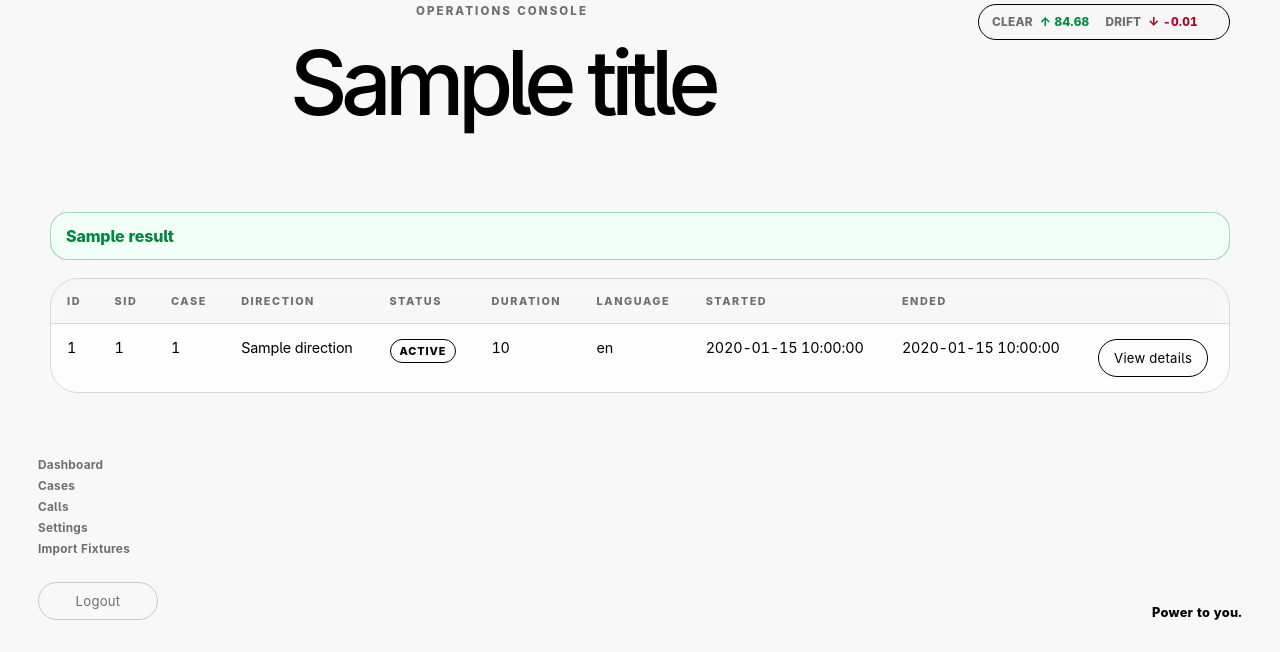
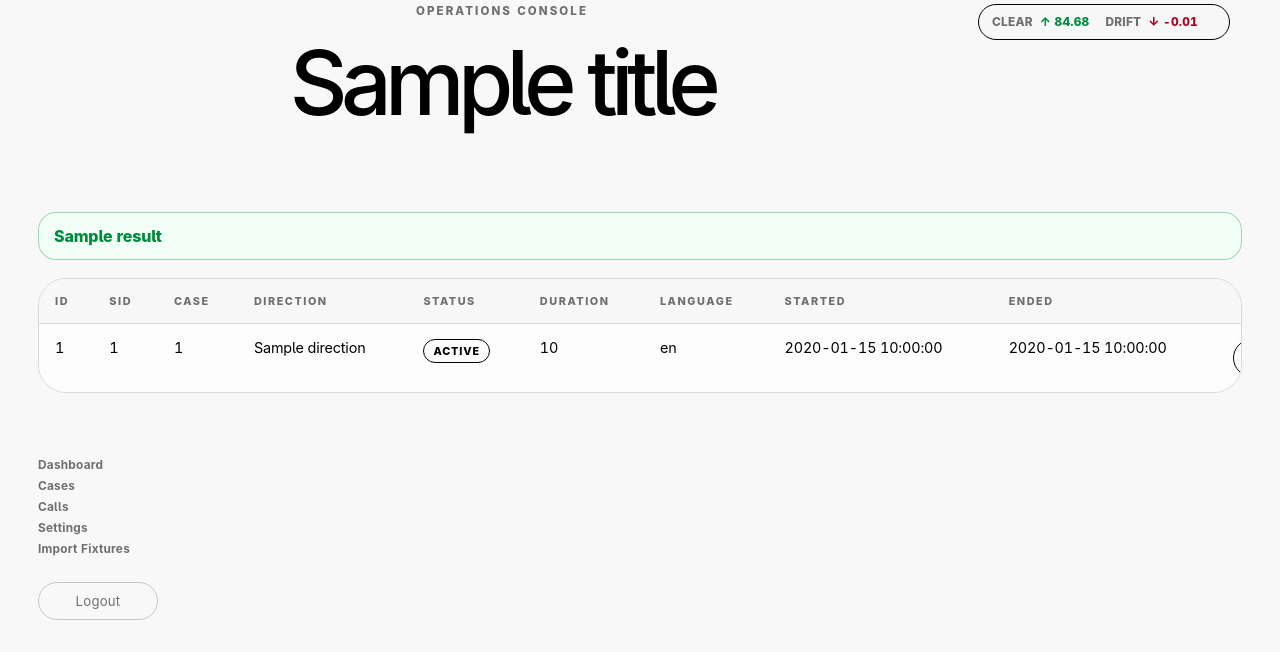
Before and after one commit to macmann/Nomos, a FastAPI app: template app/templates/calls.html in a window 1280 px wide. Shown: the part 148-800 px from the top of the page. Run offline with FastAPI, Linux system fonts and the light colour scheme; the template is opened without the code that fills it: most values are stand-ins (such as "Sample title", 1, 10 or a date in 2020); some libraries are stand-ins or nearby versions.

Commit message:
Expand calls table layout

```diff
--- a/app/static/app.css
+++ b/app/static/app.css
@@ -169,3 +169,7 @@ body:before{right:-120px}
 .call-detail-tabs:has(#call-detail-tab-advanced:checked) .call-detail-tab-label[for="call-detail-tab-advanced"]{background:#000;border-color:#000;color:#fff}
 .call-detail-tabs:has(#call-detail-tab-normal:checked) .call-detail-tab-panel:nth-child(1),
 .call-detail-tabs:has(#call-detail-tab-advanced:checked) .call-detail-tab-panel:nth-child(2){display:block}
+
+.content:has(.calls-table-wrap){max-width:calc(100vw - 76px)}
+.calls-table-wrap table{min-width:1320px}
+.calls-table-wrap th:last-child,.calls-table-wrap td:last-child{white-space:nowrap;width:1%}
--- a/app/templates/base.html
+++ b/app/templates/base.html
@@ -42,7 +42,6 @@
         {% block content %}{% endblock %}
       </section>
     </main>
-    <div class="signoff" aria-label="Nomos sign-off">Power to you.</div>
   </div>
 </body>
 </html>
--- a/app/templates/calls.html
+++ b/app/templates/calls.html
@@ -1,4 +1,4 @@
 {% extends 'base.html' %}
 {% block content %}
-<div class="table-wrap"><table><thead><tr><th>ID</th><th>SID</th><th>Case</th><th>Direction</th><th>Status</th><th>Duration</th><th>Language</th><th>Started</th><th>Ended</th><th></th></tr></thead><tbody>{% for c in calls %}<tr><td>{{ c.id }}</td><td>{{ c.twilio_call_sid or '—' }}</td><td>{{ c.case_id }}</td><td>{{ c.direction or '—' }}</td><td><span class="badge badge-{{ c.status or 'pending' }}">{{ c.status or 'pending' }}</span></td><td>{{ c.duration_seconds or '—' }}</td><td>{{ c.active_language or '—' }}</td><td>{{ c.started_at or '—' }}</td><td>{{ c.ended_at or '—' }}</td><td><a class="button" href="/calls/{{ c.id }}">View details</a></td></tr>{% else %}<tr><td colspan="10" class="muted">No calls recorded yet.</td></tr>{% endfor %}</tbody></table></div>
+<div class="table-wrap calls-table-wrap"><table><thead><tr><th>ID</th><th>SID</th><th>Case</th><th>Direction</th><th>Status</th><th>Duration</th><th>Language</th><th>Started</th><th>Ended</th><th></th></tr></thead><tbody>{% for c in calls %}<tr><td>{{ c.id }}</td><td>{{ c.twilio_call_sid or '—' }}</td><td>{{ c.case_id }}</td><td>{{ c.direction or '—' }}</td><td><span class="badge badge-{{ c.status or 'pending' }}">{{ c.status or 'pending' }}</span></td><td>{{ c.duration_seconds or '—' }}</td><td>{{ c.active_language or '—' }}</td><td>{{ c.started_at or '—' }}</td><td>{{ c.ended_at or '—' }}</td><td><a class="button" href="/calls/{{ c.id }}">View details</a></td></tr>{% else %}<tr><td colspan="10" class="muted">No calls recorded yet.</td></tr>{% endfor %}</tbody></table></div>
 {% endblock %}
```
